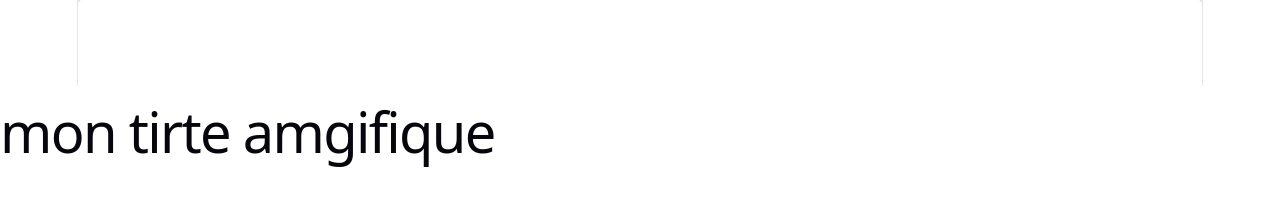
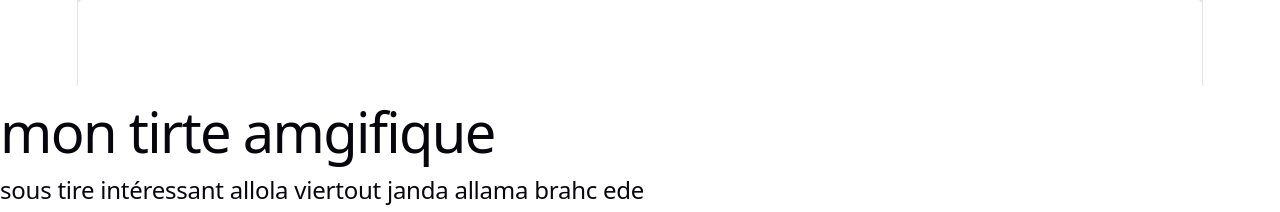
Before and after one commit to Thamyka/cours-9, a website built with Vite: page index.html in a window 1280 px wide. Shown: the part 714-926 px from the top of the page. Before the commit the page ends 890 px from the top, so only its background shows below. Built offline with nearby package versions, Linux system fonts and the light colour scheme.

Commit message:
soustitre

```diff
--- a/index.html
+++ b/index.html
@@ -10,6 +10,7 @@
     <div id="app"></div>
 
     <h1> mon tirte amgifique</h1>
+    <h2>sous tire intéressant allola viertout janda allama brahc ede</h2>
     <script type="module" src="/src/main.js"></script>
   </body>
 </html>
```
